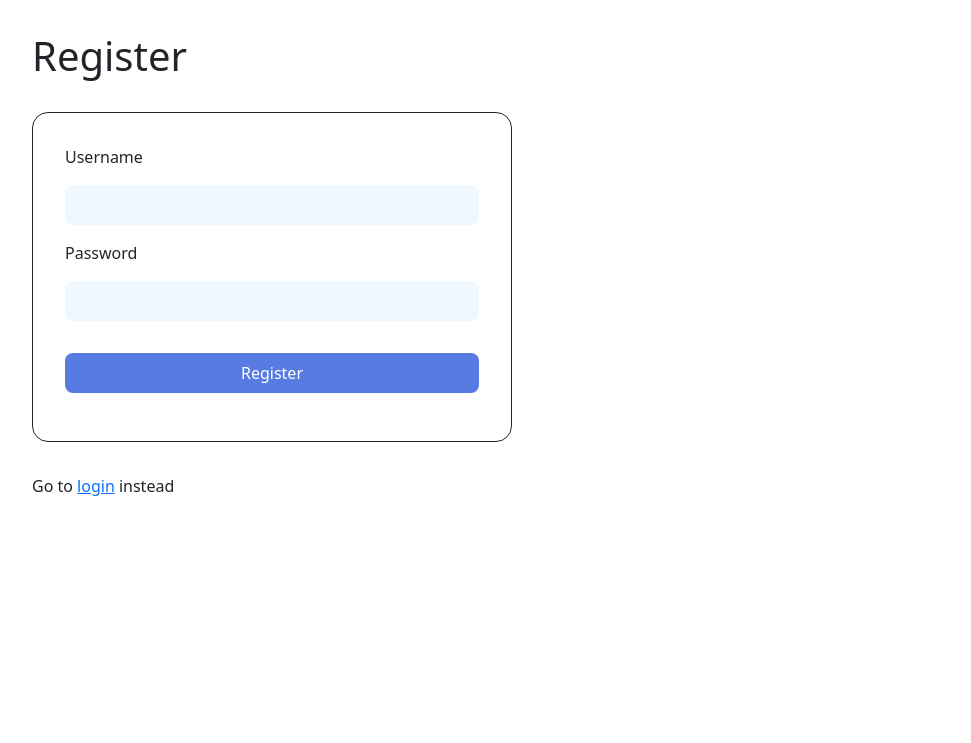
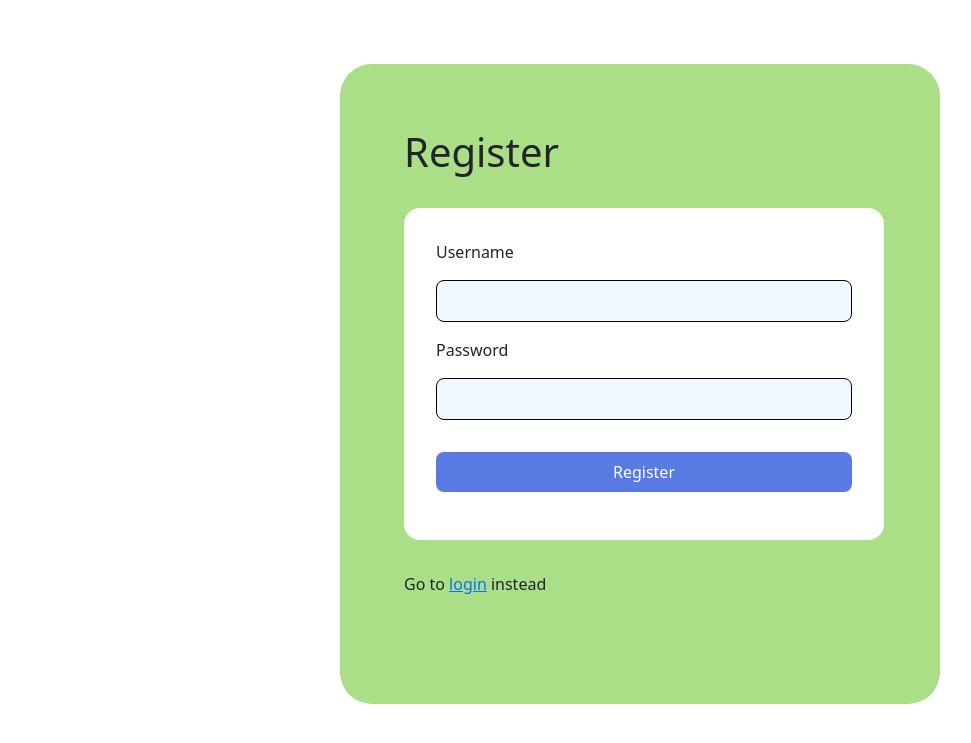
Before and after one commit to eesazahed/flask-auth, a Flask app: page /register in a window 1280 px wide. Shown: the top 743 px of the page, without its empty margins (0-971 px from the left). Run offline with Flask 3, Linux system fonts and the light colour scheme; some libraries are stand-ins or nearby versions.

Commit message:
add styles and hosting config

```diff
--- a/app.py
+++ b/app.py
@@ -4,8 +4,14 @@ import jwt
 import os
 from dotenv import load_dotenv
 
+
 load_dotenv()
 secret = os.getenv("SECRET")
+
+
+if not os.path.exists("database.db"):
+    open("database.db", "w").close()
+
 
 db = SQL("sqlite:///database.db")
 db.execute("CREATE TABLE IF NOT EXISTS users (username TEXT, password TEXT)")
@@ -16,6 +22,7 @@ app = Flask(__name__)
 def checkIfUsernameExists(username):
     return bool(db.execute(f"SELECT * FROM users WHERE username='{username}'"))
 
+
 def checkUsernameAndPassword(username, password):
     return bool(db.execute(f"SELECT * FROM users WHERE username='{username}' AND password='{password}'"))
 
@@ -23,6 +30,7 @@ def checkUsernameAndPassword(username, password):
 @app.route("/")
 def index():
     return render_template("index.html")
+
 
 @app.route("/register", methods=["GET", "POST"])
 def register():
@@ -42,11 +50,13 @@ def register():
         if checkIfUsernameExists(username):
             return render_template("unavailableusername.html", username=username)
 
-        db.execute("INSERT INTO users (username, password) VALUES(?, ?)", username, password)
+        db.execute(
+            "INSERT INTO users (username, password) VALUES(?, ?)", username, password)
 
         return render_template("registered.html", username=username)
 
     return render_template("register.html")
+
 
 @app.route("/login", methods=["GET", "POST"])
 def login():
@@ -69,7 +79,8 @@ def login():
         if checkUsernameAndPassword(username, password) == False:
             return render_template("incorrectlogininfo.html")
 
-        encoded_jwt = jwt.encode({ "username": username}, secret, algorithm="HS256")
+        encoded_jwt = jwt.encode(
+            {"username": username}, secret, algorithm="HS256")
 
         return render_template("loggedin.html", username=username, jwt=encoded_jwt)
 
@@ -96,18 +107,21 @@ def deleteaccount():
     if token:
         try:
             data = jwt.decode(token, secret, algorithms=["HS256"])
-            db.execute(f"DELETE FROM users WHERE username='{data['username']}'")
+            db.execute(
+                f"DELETE FROM users WHERE username='{data['username']}'")
 
             return "deleted"
         except:
             return "could not delete"
     return "no token"
 
+
 @app.route("/allusernames")
 def allusernames():
     all = db.execute("SELECT DISTINCT username FROM USERS")
 
-    return { "data": all }
+    return {"data": all}
+
 
 if __name__ == "__main__":
     app.run()
--- /dev/null
+++ b/requirements.txt
@@ -0,0 +1,5 @@
+cs50
+Flask
+PyJWT
+python-dotenv
+gunicorn
--- a/static/css/style.css
+++ b/static/css/style.css
@@ -1,15 +1,17 @@
 body {
   margin: 2rem;
+  max-width: 600px;
+  margin: 4rem auto;
 }
 
 form {
+  background-color: white;
   width: 30rem;
   display: flex;
   flex-direction: column;
   justify-content: center;
   padding: 2rem 1rem;
   margin-bottom: 2rem;
-  border: 1px solid;
   border-radius: 1rem;
 }
 
@@ -17,7 +19,7 @@ form input {
   margin: 1rem;
   border-radius: 0.5rem;
   padding: 0.5rem;
-  border: none;
+  border: 1px solid black;
   background-color: aliceblue;
 }
 
@@ -39,3 +41,10 @@ button:hover {
 form label {
   margin-left: 1rem;
 }
+
+.content {
+  background-color: #aade87;
+  min-height: 80vh;
+  padding: 4rem;
+  border-radius: 2rem;
+}
```
Also changed, not shown: 1 other file.
